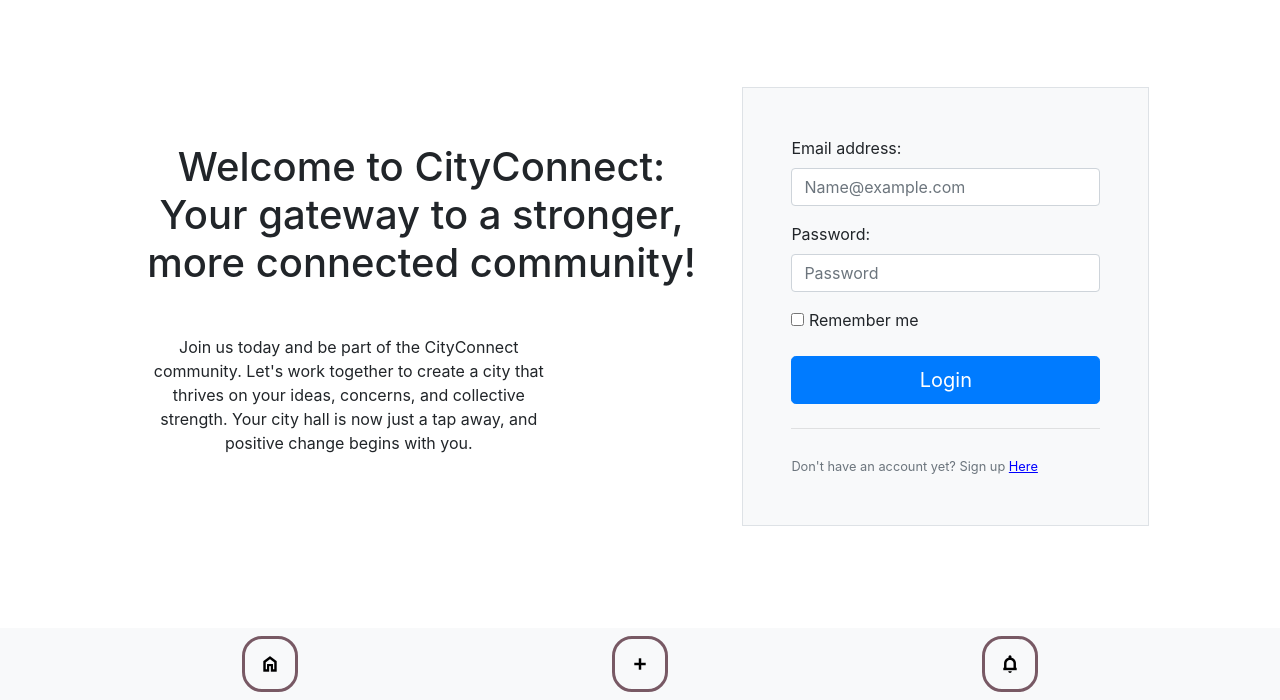
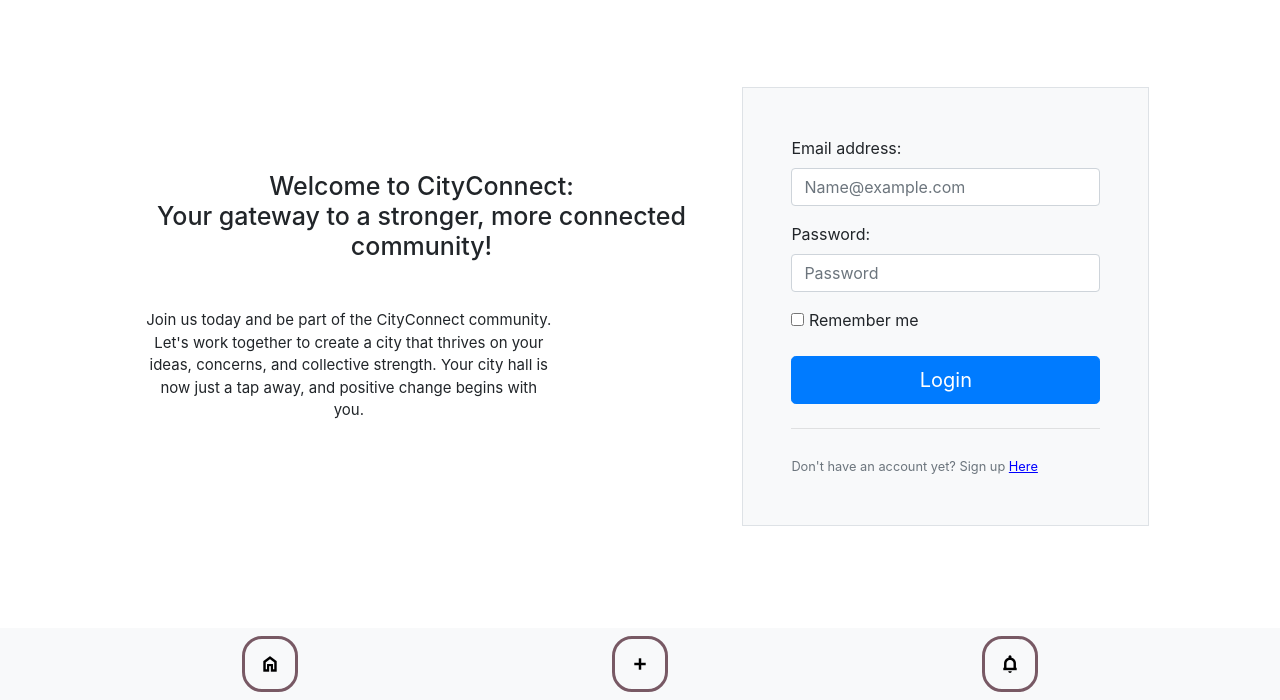
Before and after one commit to Clement-Quach/1800_202330_BBY19, a plain HTML site: page index.html in a window 1280 px wide. Shown: the part 100-800 px from the top of the page. Drawn offline with nearby package versions, Linux system fonts and the light colour scheme.

Commit message:
fixed the layout again

```diff
--- a/styles/style.css
+++ b/styles/style.css
@@ -2,6 +2,18 @@
   display: grid;
   grid-template-columns: auto auto;
   justify-content: space-evenly;
+}
+
+.container h1 {
+  font-size: 25px;
+  text-align: center;
+}
+
+.container p {
+  font-size: 15px;
+  text-align: center;
+  margin-bottom: 20px;
+  align-items: center;
 }
 
 .sign-up {
```
